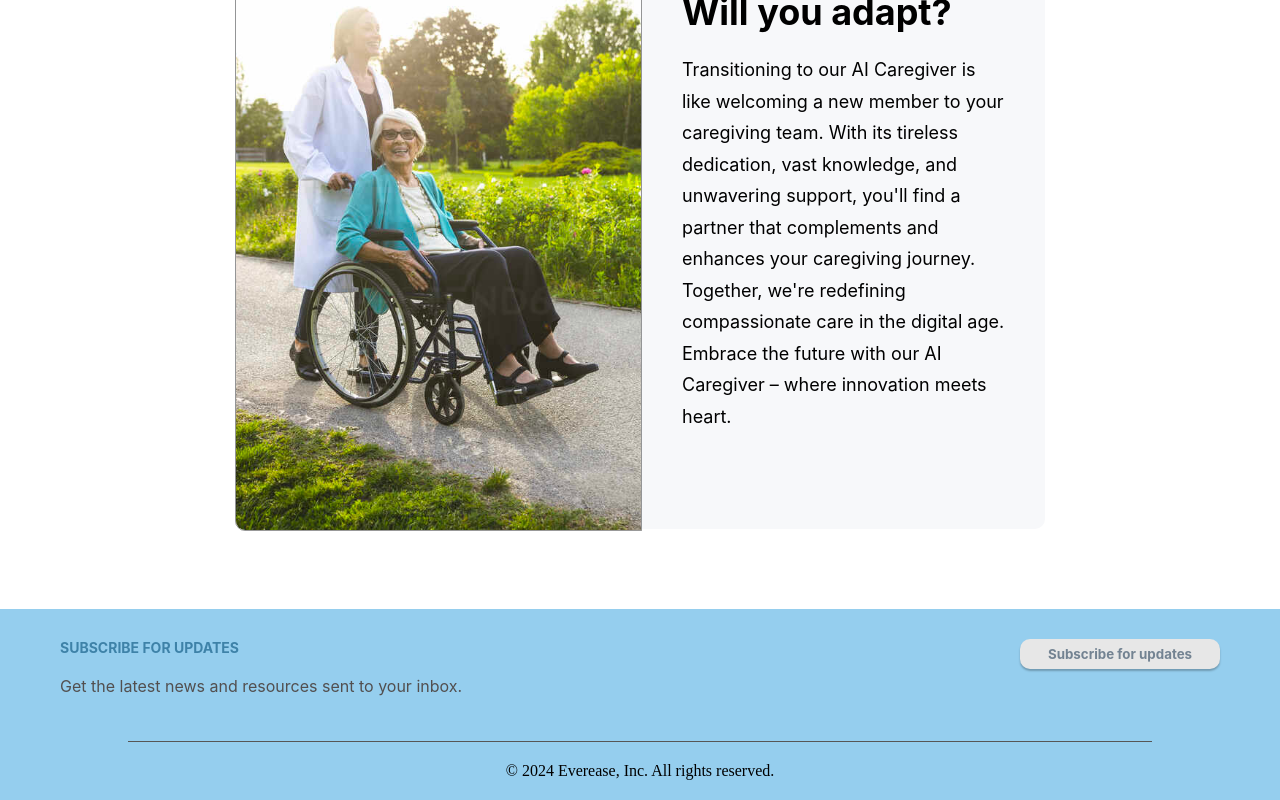
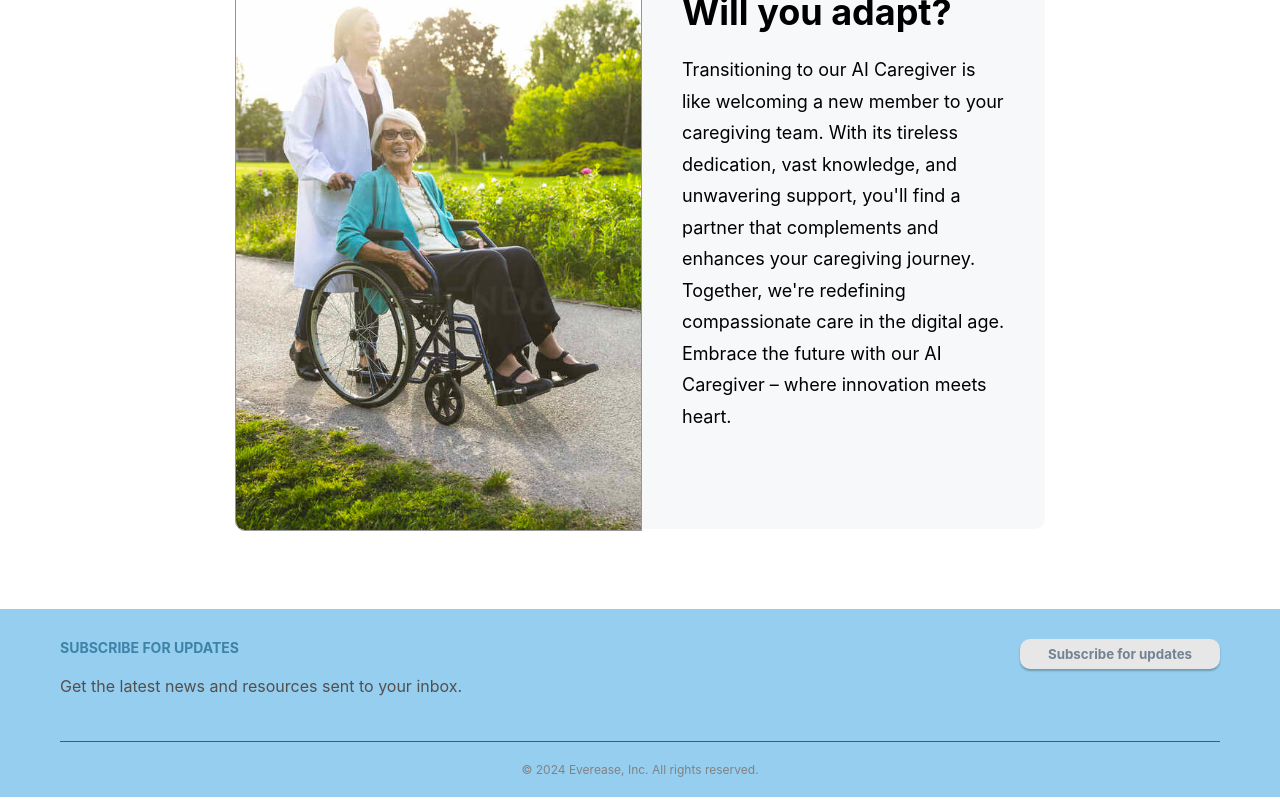
Before and after one commit to Oz0neX/HackHarvard, a React (Create React App) app in the folder frontend/: page / in a window 1280 px wide. Shown: the part 1038-1838 px from the top of the page. Built offline with nearby package versions, Linux system fonts and the light colour scheme.

Commit message:
Fixed the footer on main page.

```diff
--- a/frontend/src/pages/Home/index.js
+++ b/frontend/src/pages/Home/index.js
@@ -36,6 +36,7 @@ const TitleDescription = styled.div`
   font-size: ${FONT_SIZE.lg};
   max-width: 800px;
   line-height: 1.8em;
+  line-height: 30px;
 `
 
 const HelpButton = styled.button`
@@ -197,16 +198,20 @@ const SubForUpdates = styled.button`
 const GreyLine = styled.div`
   background-color: #565656;
   height: 1px;
-  width: 80%;
+  width: calc(100% - 120px);
   margin-top: 15px;
 `;
 
 const Copyright = styled.div`
   padding: 20px 60px;
+  font-family: Inter, ui-sans-serif, system-ui, -apple-system, BlinkMacSystemFont, Segoe UI, Roboto, Helvetica Neue, Arial, Noto Sans, sans-serif, "Apple Color Emoji", "Segoe UI Emoji", Segoe UI Symbol, "Noto Color Emoji" !important;
+  color: #828282;
+  font-size: 12px;
 `;
 
 const Bottom = styled.div`
-  display: block;
+  display: flex;
+  flex-direction: column;
   align-items: center;
   justify-items: center;
 `;
```
